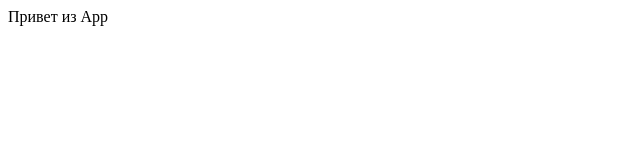
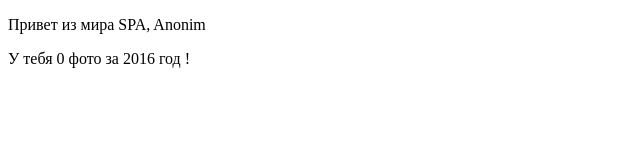
Before and after one commit to gorbuz9kin/redux-tutorial, a React app: page / in a window 1280 px wide. Shown: the whole page, without its empty margins (0-640 px from the left). Built offline with nearby package versions, Linux system fonts and the light colour scheme.

Commit message:
add user and page reducers

```diff
--- a/index.html
+++ b/index.html
@@ -6,6 +6,7 @@
 	      content="width=device-width, user-scalable=no, initial-scale=1.0, maximum-scale=1.0, minimum-scale=1.0">
 	<meta http-equiv="X-UA-Compatible" content="ie=edge">
 	<title>Redux [RU] Tutorial</title>
+	<link rel="shortcut icon" href="favicon.ico">
 </head>
 <body>
 	<div id="root"></div>
--- a/package.json
+++ b/package.json
@@ -30,6 +30,8 @@
     "babel-polyfill": "^6.23.0",
     "babel-runtime": "^6.23.0",
     "react": "^15.4.2",
-    "react-dom": "^15.4.2"
+    "react-dom": "^15.4.2",
+    "react-redux": "5.0.3",
+    "redux": "3.6.0"
   }
 }
--- a/src/containers/App.js
+++ b/src/containers/App.js
@@ -1,7 +1,23 @@
 import React, { Component } from 'react'
+import { connect } from 'react-redux'
 
-export default class App extends Component {
+
+class App extends Component {
 	render() {
-		return <div>Привет из App</div>
+		const { name } = this.props.user
+		const {year, photos } = this.props.page
+		return <div>
+				<p> Привет из мира SPA, { name }</p>
+				<p> У тебя { photos.length } фото за {year } год !</p>
+			</div>
 	}
 }
+
+function mapStateToProps (state) {
+	return {
+		user: state.user,
+		page: state.page
+	}
+}
+
+export default connect(mapStateToProps) (App)
--- a/src/index.js
+++ b/src/index.js
@@ -1,10 +1,14 @@
-import 'babel-polyfill'
 import React from 'react'
 import { render } from 'react-dom'
+import { Provider } from 'react-redux'
 import App from './containers/App'
+import configureStore from './store/configureStore'
 
+const store = configureStore()
 
 render(
-	<App />,
+	<Provider store={store}>
+		<App />
+	</Provider>,
 	document.getElementById('root')
 )
--- /dev/null
+++ b/src/reducers/index.js
@@ -0,0 +1,9 @@
+import { combineReducers } from 'redux'
+import page from './page'
+import user from './user'
+
+
+export default combineReducers({
+	page,
+	user
+})
--- /dev/null
+++ b/src/reducers/page.js
@@ -0,0 +1,8 @@
+const initialState = {
+	year: 2016,
+	photos: []
+}
+
+export default function page(state = initialState) {
+	return state
+}
--- /dev/null
+++ b/src/reducers/user.js
@@ -0,0 +1,7 @@
+const initialState = {
+	name: 'Anonim'
+}
+
+export default function user (state = initialState) {
+	return state
+}
--- /dev/null
+++ b/src/store/configureStore.js
@@ -0,0 +1,15 @@
+import { createStore } from 'redux'
+import rootReducer from '../reducers'
+
+export default function configureStore(initialState) {
+	const store = createStore(rootReducer, initialState)
+
+	if (module.hot) {
+		module.hot.accept('../reducers', () => {
+			const nextRootReducer = require('../reducers')
+			store.replaceReducer(nextRootReducer)
+		})
+	}
+
+	return store
+}
```
Also changed, not shown: favicon.ico (added).
